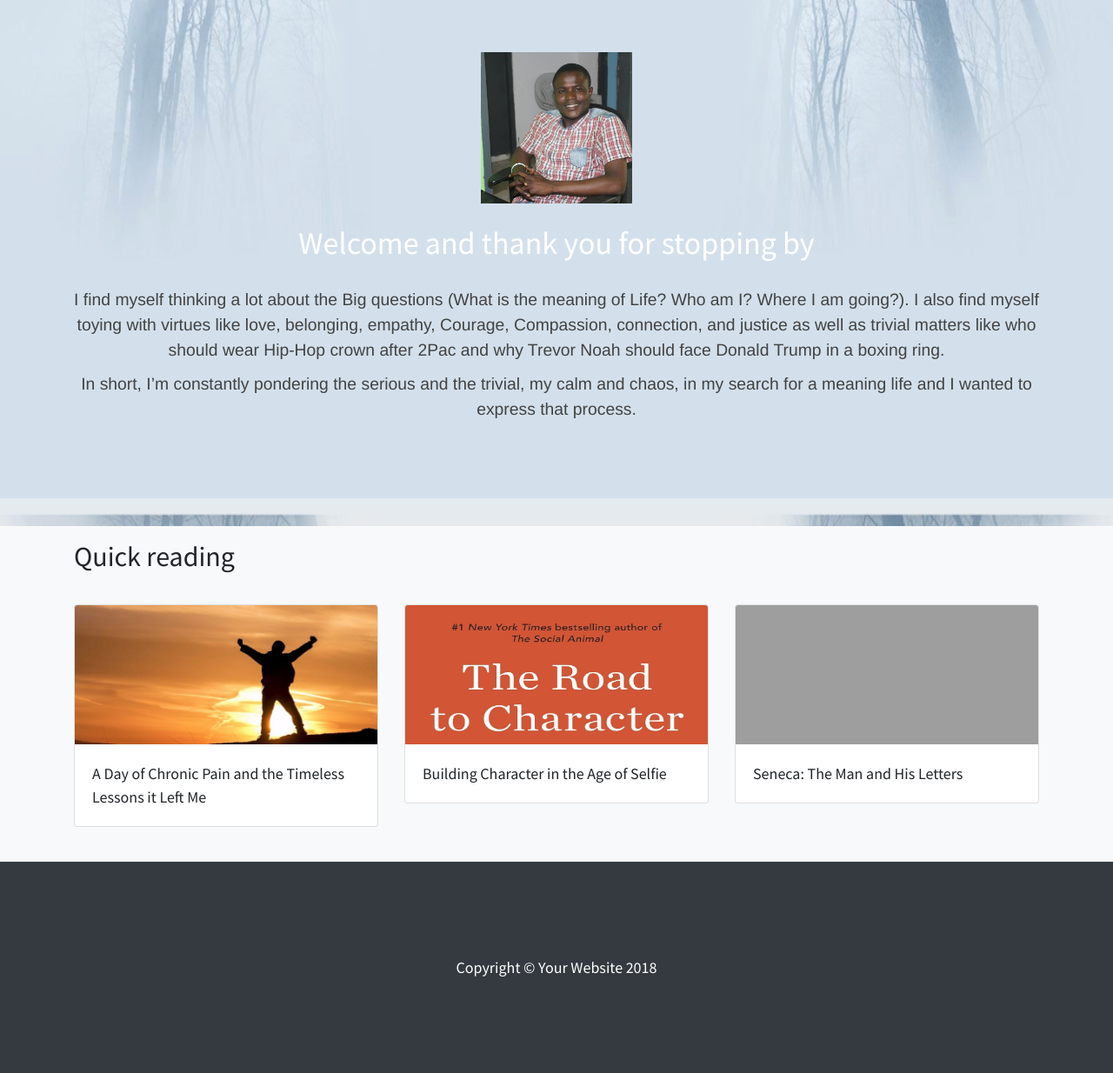
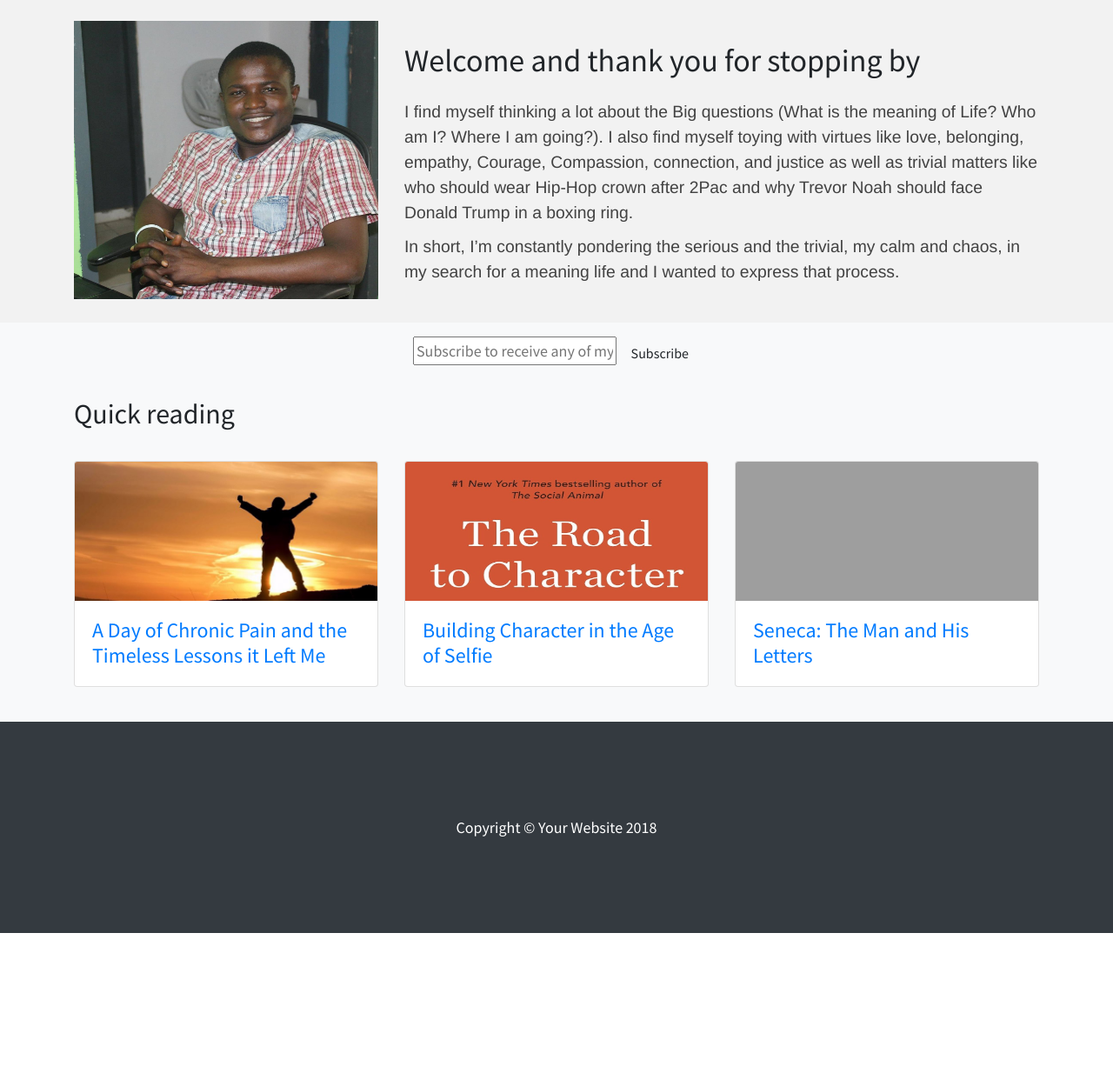
Before and after one commit to AbelKinkela/ahmedBlog, a Django app: page / in a window 1280 px wide. Shown: the part 209-1443 px from the top of the page at 87% size. After the commit the page ends 1282 px from the top, so only its background shows below. Run offline with Django 3.2, Linux system fonts and the light colour scheme; data comes from the database, SQL or seed files in the repository; both versions use the stored data as it was after the commit; parts of the project's set-up code (start-up, migrations or seed data) failed here and were passed over; some libraries are stand-ins or nearby versions; grey boxes are pictures that could not be loaded.

Commit message:
Jan 20 Modifications. Home Page

```diff
--- a/articles/templates/articles/home.html
+++ b/articles/templates/articles/home.html
@@ -3,30 +3,49 @@
 {% block content %}
 
 
-<section class="jumbotron text-center">
+<section class="container pt-md-4">
+    <div class="row">
 
-    <img src="{{ extras.profileImage.url }}" style="width: 15%; margin: auto" alt="" title="" media-simple="true">
+        <img class="col-md-4" src="{{ extras.profileImage.url }}" style="height: 320px;" alt="" title="" media-simple="true">
 
+        <div class="col-md-8">
             <h1 class="jumbotron-heading">{{ extras.welcome }}</h1>
-    <p class="lead text-muted">{% autoescape off %}
+            <div>
+                {% autoescape off %}
                 {{ extras.welcomeMessage }}
                 {% endautoescape %}
-    </p>
+            </div>
+        </div>
+    </div>
+</section><br>
+<div class="py-3 bg-light">
+    <div class="row">
+        <form action="/action_page.php" style="max-width:500px;margin:auto">
 
-</section>
+            <div class="input-container">
 
+                <input class="input-field" type="text" placeholder="Subscribe to receive any of my updates" name="email">
+                <button type="submit" class="btn">Subscribe</button>
+            </div>
+
+        </form>
+    </div>
+</div>
 <div class="album py-3 bg-light">
     <div class="container">
         <h2>Quick reading</h2><br>
         <div class="row">
             {% for mostRecent in mostRecents %}
             <div class="col-md-4">
+                <a href="{% url 'reading' mostRecent.title %}">
                     <div class="card mb-4 box-shadow">
                         <img class="card-img-top" src="{{ mostRecent.mainImage.url }}" style="height:160px" alt="Card image cap">
                         <div class="card-body">
-                        <p class="card-text">{{ mostRecent.title }}</p>
+                            <h4 class="card-text">{{ mostRecent.title }}</h4>
                         </div>
+
                     </div>
+                </a>
             </div>
             {% endfor %}
 
--- a/static/styles.css
+++ b/static/styles.css
@@ -1,20 +1,20 @@
-body{
+/* body{
   background-image: url('bg8.png'),url('bg3.jpg');
   background-size: 100%;
   background-repeat: no-repeat;
   background-position: top left, top right;
   background-attachment: scroll, fixed;
-}
+} */
 header {
     height: 150px;
     background-image: url('bann.png')
 }
-.articles{
+/* .articles{
   background-image: url('bg8.png');
     background-size: 100%;
   background-repeat: no-repeat;
     background-attachment: fixed;
-}
+} */
 
 header h1{
     color: white;
@@ -59,10 +59,10 @@ color: #FFF;
 font-size: 24px;
 } */
 
-.contactBg, album{
+/* .contactBg, album{
   background-image: url('bg8.png');
   background-size: 100%;
   background-repeat: no-repeat;
   background-attachment: fixed;
 
-}
+} */
```
Also changed, not shown: db.sqlite3. Lines whose indentation alone changed are shown as unchanged.
